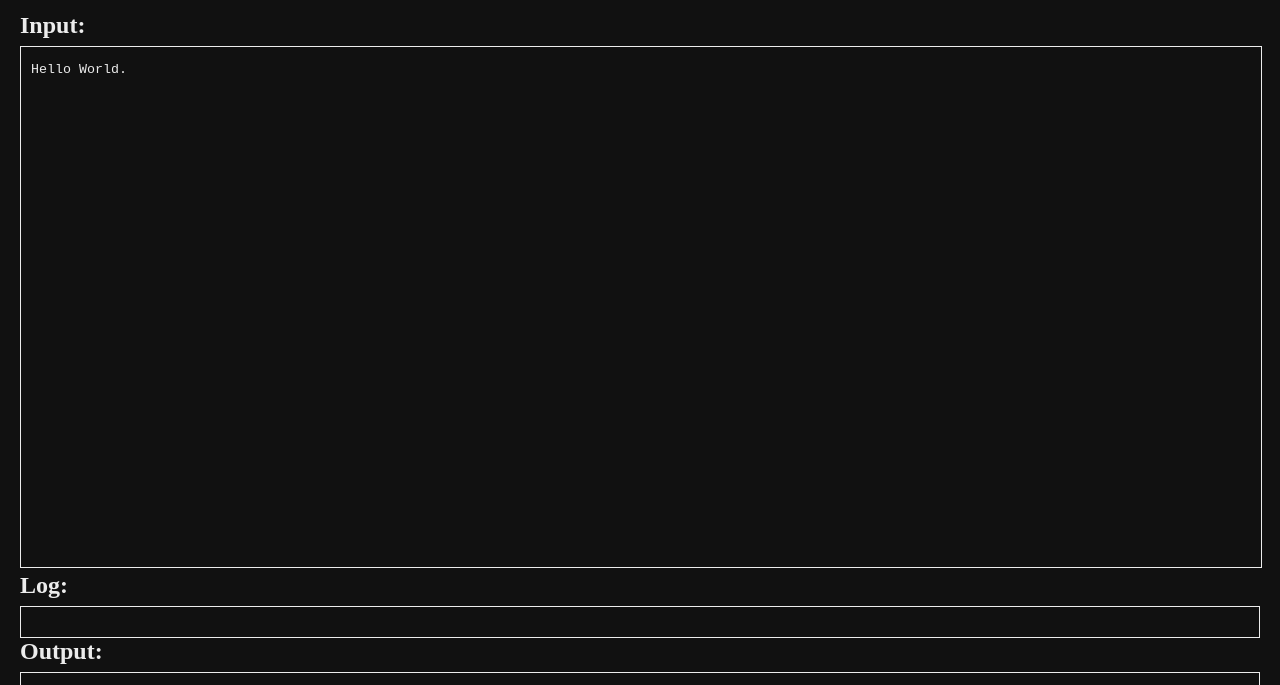
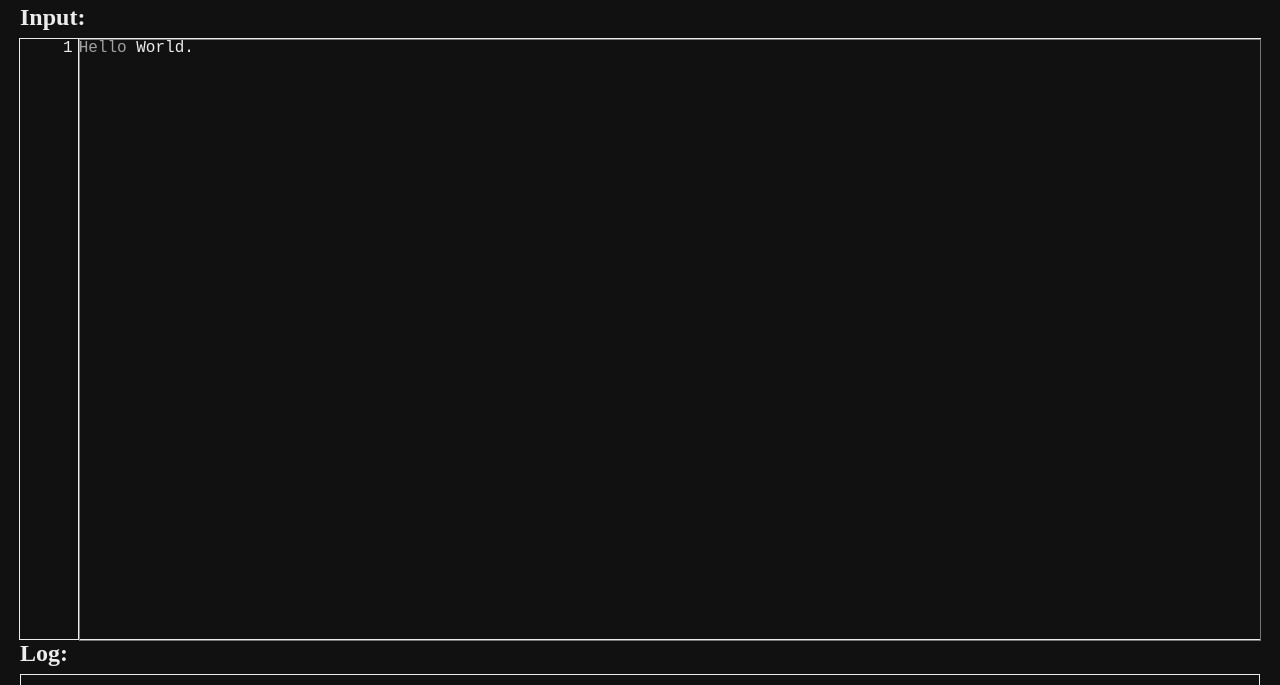
Before and after one commit to Ikikaeru/NoName-Programming, a plain HTML site: page index.html in a window 1280 px wide. Shown: the part 45-730 px from the top of the page. Drawn offline with Linux system fonts and the light colour scheme.

Commit message:
Mhm bad editor

```diff
--- /dev/null
+++ b/assets/style.scss
@@ -0,0 +1,116 @@
+* {
+    margin: 0;
+    padding: 0;
+}
+body {
+    background-color: rgb(17, 17, 17);
+    color: rgb(236, 236, 236);
+}
+h1, h2 {
+    margin-left: 20px;
+    margin-bottom: 7px;
+}
+h1 {
+    margin-top: 5px;
+}
+
+.userOutput, .errorOutput {
+    padding-left: 10px;
+    padding-right: 10px;
+    padding-top: 15px;
+    padding-bottom: 15px;
+    margin-left: 20px;
+    margin-right: 20px;
+}
+
+.userOutput {
+    margin-bottom: 15px;
+    border: solid 1px rgb(236, 236, 236);
+    background-color: rgb(17, 17, 17);
+    color: rgb(236, 236, 236);
+}
+.errorOutput {
+    border: solid 1px rgb(236, 236, 236);
+    color: rgb(255, 0, 0);
+    background-color: rgb(17, 17, 17);
+}
+.object {
+    color: rgb(37, 212, 75);
+}
+.editor {
+    position: relative;
+    display: flex;
+    flex-direction: row;
+    width: calc(100% - 40px);
+    height: 600px;
+    margin: auto;
+    border: solid 1px rgb(236, 236, 236);
+    font-family: monospace;
+    &_linenumber {
+        font-family: 'Courier New', Courier, monospace;
+        font-size: medium;
+        padding-left: 5px;
+        padding-right: 5px;
+        width: 50px;
+        border-right: solid 1px rgb(236, 236, 236);
+        overflow: hidden;
+        text-align: right;
+    }
+}
+.container {
+    width: 100%;
+    .backdrop, textarea {
+        width: calc(100% - 60px);
+        height: 100%;
+    }
+}
+#cloneInput {
+    font-family: 'Courier New', Courier, monospace;
+    font-size: medium;
+    display: absolute;
+    caret-color: rgba(236, 236, 236, 1.0);
+    color: rgb(236, 236, 236);
+    white-space: pre-wrap;
+    word-wrap: break-word;
+    margin: 0;
+    border-radius: 0;
+    height: 100%;
+    overflow: hidden;
+}
+#userInput {
+    font-family: 'Courier New', Courier, monospace;
+    font-size: medium;
+    display: block;
+    width: calc(100% - 60px);
+    height: 100%;
+    position: absolute;
+    z-index: 1;
+    margin: 0;
+    border-radius: 0;
+    background-color: transparent;
+    caret-color: rgba(236, 236, 236, 1.0);
+    resize: none;
+    white-space: pre-wrap;
+    word-wrap: break-word;
+    color: transparent;
+    overflow-y: scroll;
+}
+.backdrop {
+    position: absolute;
+    z-index: 2;
+    caret-color: rgb(236, 236, 236);
+    width: calc(100% - 60px);
+    pointer-events: none;
+    background-color: transparent;
+    overflow: hidden;
+}
+
+.highlights {
+    white-space: pre-wrap;
+    word-wrap: break-word;
+    color: transparent;
+}
+
+#userInput:focus {
+    outline: none;
+}
--- a/index.html
+++ b/index.html
@@ -4,14 +4,28 @@
         <meta charset="UTF-8" />
         <meta http-equiv="X-UA-Compatible" content="IE=edge">
         <meta name="viewport" content="width=device-width, initial-scale=1">
-        <title>Pattern Basics</title>
-        <link rel="stylesheet" href="style.css">
+        <title>NoName-Programming</title>
+        <link rel="stylesheet" href="assets/style.css">
         <script defer src="main.js"></script>
     </head>
     <body>
         <h1>Pattern Matching</h1>
         <h2>Input:</h2>
-        <textarea id="userInput" name="story">Hello World.</textarea>
+        <div class="editor">
+            <div class="editor_linenumber">
+                <p>100000</p>
+                <p>2</p>
+                <p>3</p>
+            </div>
+            <div class="container">
+                <div id="bd" class="backdrop">
+                  <div id="cloneInput" class="highlights">
+                    <!-- cloned text with <mark> tags here -->
+                  </div>
+                </div>
+                <textarea id="userInput">Hello World.</textarea>
+            </div>
+        </div>
         <h2>Log:</h2>
         <div class="errorOutput"></div>
         <h2>Output:</h2>
--- a/main.js
+++ b/main.js
@@ -293,7 +293,7 @@ const blockNestedPatterns = new BasicPattern({
                     line: line,
                     character: maxIndex - lastBeginLineChar - 1
                 };
-            }
+            };
             let getLineData = lineData(txt, index);
             let charPosDenom = getLineData.character % 10;
             let denom = 'th';
@@ -356,14 +356,57 @@ const separateNodes = (nodes, depth = 0) => {
     }
     return toShow;
 };
-
+const highlight = (nodes, depth = 0) => {
+    let toShow = '';
+    for(let node of nodes) // Checking node by node
+    {
+        if(typeof node[1] === 'object') // This node is a sub element (an array if nothing goes wrong)
+        {
+            toShow = `${toShow}${highlight(node[1], depth + 1)}`;
+        }
+        else // It's a string, ez pz let's write it with some spacing
+        {
+            switch(node[1])
+            {
+                case 'Hello':
+                    toShow = `${toShow}<span style="color: #a1a1a1;">${node[1]}</span>`;
+                    break;
+                default:
+                    toShow = `${toShow}${node[1]}`;
+                    break;
+            }
+        }
+    }
+    return toShow;
+}
 
 function fastInput()
 {
-    let userInput = document.getElementById('userInput').value;
+    const countLines = (content) => {
+        let line = 1;
+        for(let i = 0; i < content.length; i++)
+        {
+            if(content[i] === '\n')
+            {
+                line++;
+            }
+        }
+        return line;
+    }
+    const generateLines = (n) => {
+        let result = '';
+        for(let i = 1; i <= n; i++)
+        {
+            result = `${result}<p>${i}</p>\n`;
+        }
+        return result;
+    }
+    let userInput = document.getElementById('userInput');
+    let editNLines = document.querySelector('.editor_linenumber');
+    editNLines.innerHTML = generateLines(countLines(userInput.value));
     let output = document.querySelector('.userOutput');
     let userLog = document.querySelector('.errorOutput');
-    let subdivided = LookForPattern(userInput, AllBasicPatterns);
+    let subdivided = LookForPattern(userInput.value, AllBasicPatterns);
     let packLogs = '';
     for(let log of logs)
     {
@@ -375,10 +418,32 @@ function fastInput()
     }
     userLog.innerHTML = `<pre>${packLogs}</pre>`;
     output.innerHTML = `<pre>${separateNodes(subdivided.result)}</pre>`;
+    let clone = document.getElementById('cloneInput');
+    clone.innerHTML = highlight(subdivided.result);
 }
 fastInput();
 
 let userInput = document.getElementById('userInput');
+userInput.addEventListener('keypress', (e) => {
+    fastInput();
+});
 userInput.addEventListener('keyup', (e) => {
     fastInput();
-})
+});
+userInput.addEventListener('keydown', (e) => {
+    fastInput();
+});
+
+setInterval(() => {
+    scrollThread();
+}, 1000 / 60);
+
+function scrollThread()
+{
+    let userInput = document.getElementById('userInput');
+    let backdrop = document.getElementById('cloneInput');
+    let editNLines = document.querySelector('.editor_linenumber');
+    backdrop.scroll(userInput.scrollLeft, userInput.scrollTop);
+    editNLines.scroll(userInput.scrollLeft, userInput.scrollTop);
+    userInput.scroll(userInput.scrollLeft, userInput.scrollTop);
+}
```
Also changed, not shown: assets/style.css (added), style.css (deleted).
